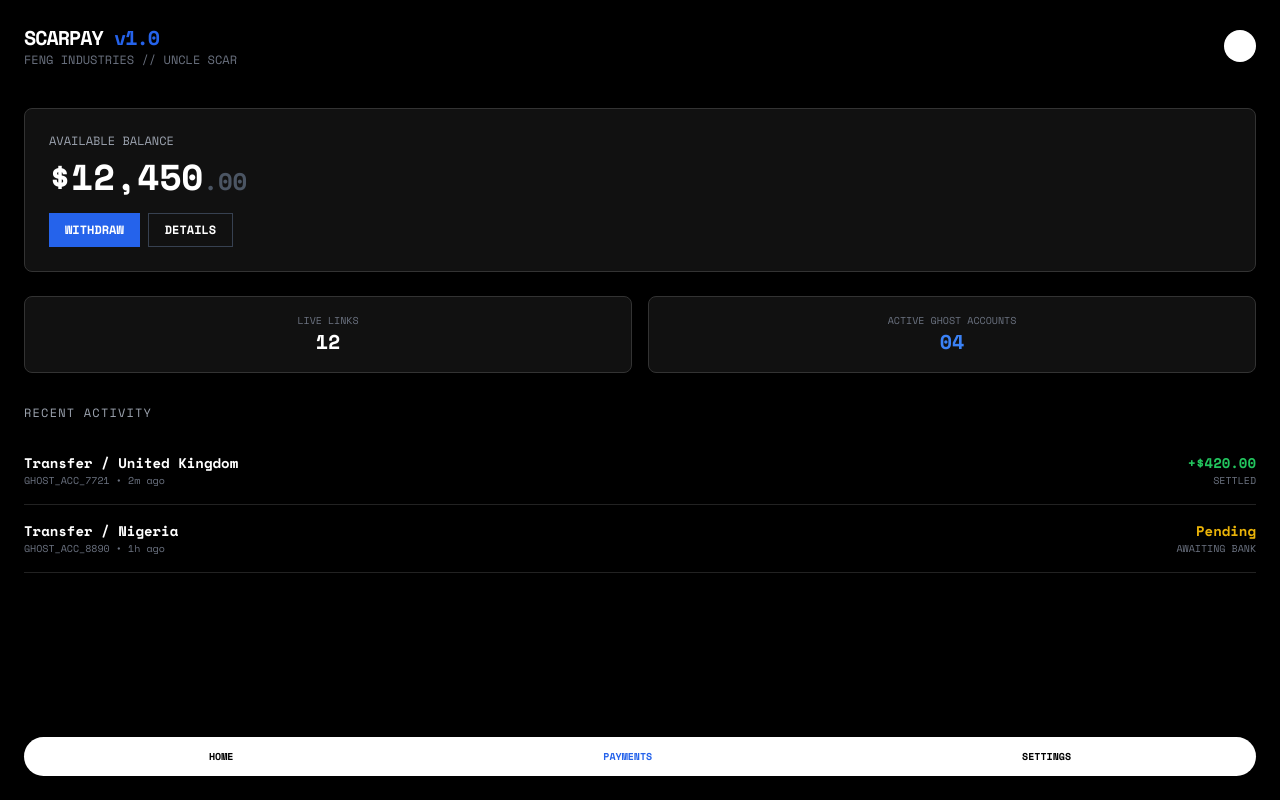
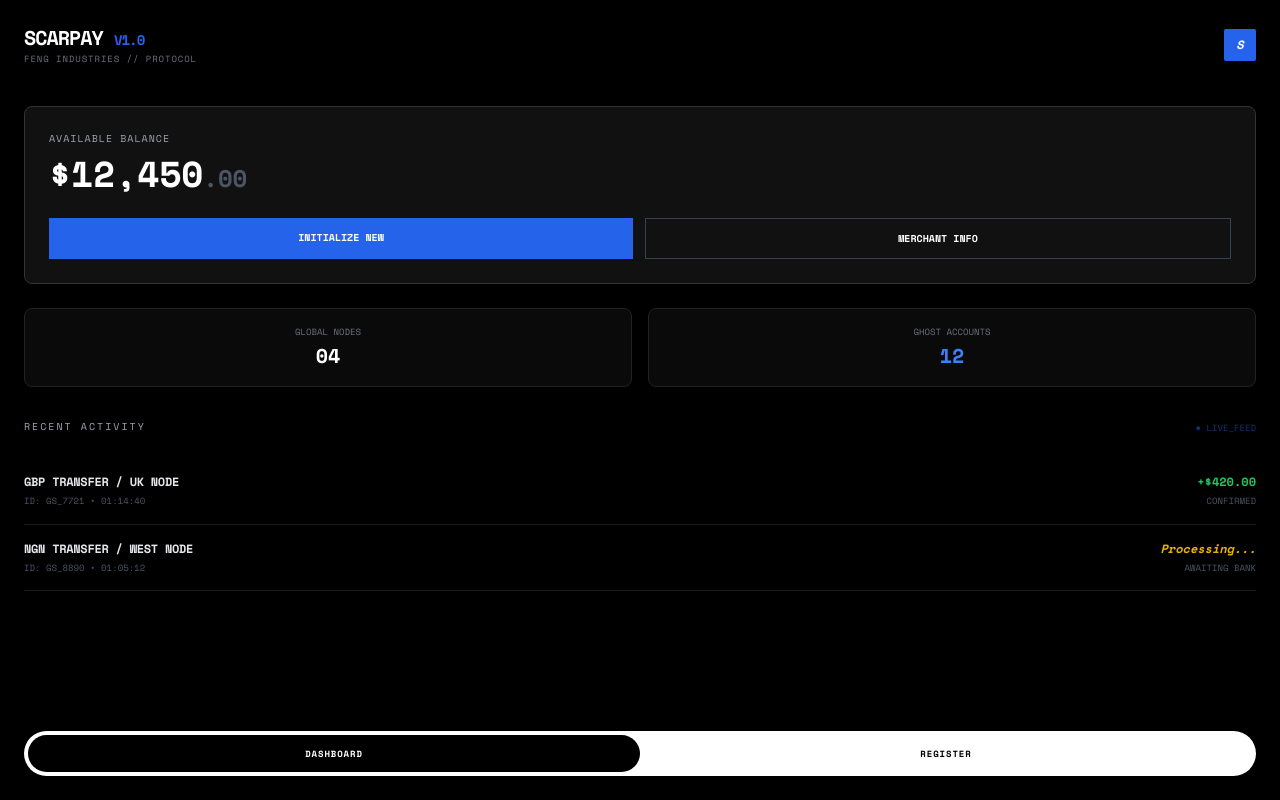
Before and after one commit to unclescar3-hub/scarpay-frontend, a plain HTML site: page index.html in a window 1280 px wide. Drawn offline with nearby package versions, Linux system fonts and the light colour scheme.

Commit message:
Update HTML structure and styling for index page

```diff
--- a/index.html
+++ b/index.html
@@ -12,67 +12,74 @@
         .glitch-border:hover { border-color: #0066FF; box-shadow: 0 0 10px #0066FF; }
     </style>
 </head>
-<body class="p-6">
+<body class="p-6 pb-24">
 
     <header class="mb-10 flex justify-between items-center">
         <div>
-            <h1 class="text-xl font-bold tracking-tighter">SCARPAY <span class="text-blue-600">v1.0</span></h1>
-            <p class="text-xs text-gray-500 uppercase">FENG Industries // Uncle Scar</p>
+            <h1 class="text-xl font-bold tracking-tighter uppercase">SCARPAY <span class="text-blue-600 text-sm">v1.0</span></h1>
+            <p class="text-[9px] text-gray-500 uppercase tracking-widest">FENG Industries // Protocol</p>
         </div>
-        <div class="h-8 w-8 bg-white rounded-full"></div>
+        <div class="h-8 w-8 bg-blue-600 rounded-sm flex items-center justify-center font-bold text-xs italic">S</div>
     </header>
 
     <div class="bg-[#111] p-6 rounded-lg mb-6 glitch-border">
-        <p class="text-xs text-gray-400 uppercase mb-2">Available Balance</p>
+        <p class="text-[10px] text-gray-400 uppercase mb-2 tracking-widest">Available Balance</p>
         <h2 class="text-4xl font-bold">$12,450<span class="text-gray-600 text-2xl">.00</span></h2>
-        <div class="mt-4 flex gap-2">
-            <button class="bg-blue-600 text-white text-xs px-4 py-2 font-bold uppercase hover:bg-white hover:text-black">Withdraw</button>
-            <button class="border border-gray-700 text-xs px-4 py-2 font-bold uppercase">Details</button>
+
+        <div class="mt-6 flex gap-3">
+            <a href="signup.html" class="flex-1 bg-blue-600 text-white text-[10px] py-3 font-bold uppercase text-center hover:bg-white hover:text-black transition-colors">
+                Initialize New
+            </a>
+            <a href="signup.html" class="flex-1 border border-gray-700 text-[10px] py-3 font-bold uppercase text-center hover:border-white transition-colors">
+                Merchant Info
+            </a>
         </div>
     </div>
 
     <div class="grid grid-cols-2 gap-4 mb-8">
-        <div class="bg-[#111] p-4 rounded-lg glitch-border text-center">
-            <p class="text-[10px] uppercase text-gray-500">Live Links</p>
-            <p class="text-xl font-bold">12</p>
+        <div class="bg-[#0a0a0a] border border-[#222] p-4 rounded-lg text-center">
+            <p class="text-[9px] uppercase text-gray-500 mb-1">Global Nodes</p>
+            <p class="text-xl font-bold text-white">04</p>
         </div>
-        <div class="bg-[#111] p-4 rounded-lg glitch-border text-center">
-            <p class="text-[10px] uppercase text-gray-500">Active Ghost Accounts</p>
-            <p class="text-xl font-bold text-blue-500">04</p>
+        <div class="bg-[#0a0a0a] border border-[#222] p-4 rounded-lg text-center">
+            <p class="text-[9px] uppercase text-gray-500 mb-1">Ghost Accounts</p>
+            <p class="text-xl font-bold text-blue-500">12</p>
         </div>
     </div>
 
-    <div>
-        <h3 class="text-xs uppercase text-gray-400 mb-4 tracking-widest">Recent Activity</h3>
+    <div class="mb-10">
+        <div class="flex justify-between items-end mb-6">
+            <h3 class="text-[10px] uppercase text-gray-400 tracking-[0.2em]">Recent Activity</h3>
+            <span class="text-[9px] text-blue-600 animate-pulse">● LIVE_FEED</span>
+        </div>
 
-        <div class="flex justify-between items-center py-4 border-b border-[#222]">
+        <div class="flex justify-between items-center py-4 border-b border-[#1a1a1a]">
             <div>
-                <p class="text-sm font-bold">Transfer / United Kingdom</p>
-                <p class="text-[10px] text-gray-500">GHOST_ACC_7721 • 2m ago</p>
+                <p class="text-xs font-bold uppercase tracking-tight text-gray-200">GBP Transfer / UK Node</p>
+                <p class="text-[9px] text-gray-600 mt-1">ID: GS_7721 • 01:14:40</p>
             </div>
             <div class="text-right">
-                <p class="text-sm font-bold text-green-500">+$420.00</p>
-                <p class="text-[10px] text-gray-500 uppercase">Settled</p>
+                <p class="text-xs font-bold text-green-500">+$420.00</p>
+                <p class="text-[9px] text-gray-600 uppercase mt-1">Confirmed</p>
             </div>
         </div>
 
-        <div class="flex justify-between items-center py-4 border-b border-[#222]">
+        <div class="flex justify-between items-center py-4 border-b border-[#1a1a1a]">
             <div>
-                <p class="text-sm font-bold">Transfer / Nigeria</p>
-                <p class="text-[10px] text-gray-500">GHOST_ACC_8890 • 1h ago</p>
+                <p class="text-xs font-bold uppercase tracking-tight text-gray-200">NGN Transfer / West Node</p>
+                <p class="text-[9px] text-gray-600 mt-1">ID: GS_8890 • 01:05:12</p>
             </div>
             <div class="text-right">
-                <p class="text-sm font-bold text-yellow-500">Pending</p>
-                <p class="text-[10px] text-gray-500 uppercase">Awaiting Bank</p>
+                <p class="text-xs font-bold text-yellow-500 italic text-[10px]">Processing...</p>
+                <p class="text-[9px] text-gray-600 uppercase mt-1">Awaiting Bank</p>
             </div>
         </div>
     </div>
 
-    <div class="fixed bottom-6 left-6 right-6 flex justify-around bg-white text-black py-3 rounded-full font-bold text-[10px] uppercase shadow-xl">
-        <a href="#">Home</a>
-        <a href="#" class="text-blue-600">Payments</a>
-        <a href="#">Settings</a>
-    </div>
+    <nav class="fixed bottom-6 left-6 right-6 bg-white p-1 rounded-full flex justify-between shadow-[0_10px_30px_rgba(0,0,0,0.5)]">
+        <a href="index.html" class="flex-1 bg-black text-white py-3 rounded-full text-center text-[9px] font-bold uppercase tracking-widest">Dashboard</a>
+        <a href="signup.html" class="flex-1 text-black py-3 rounded-full text-center text-[9px] font-bold uppercase tracking-widest">Register</a>
+    </nav>
 
 </body>
 </html>
```
